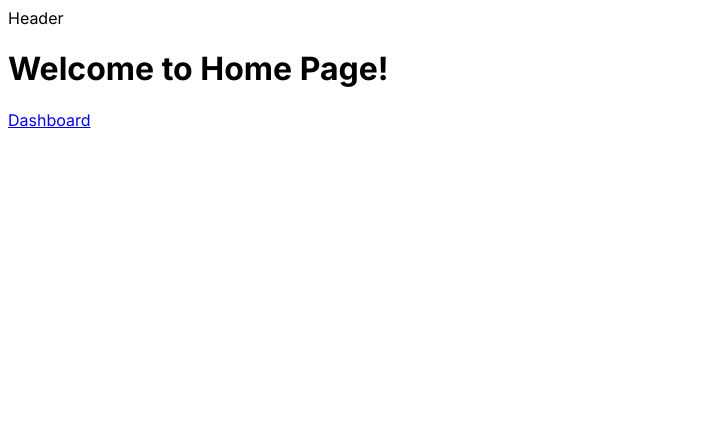
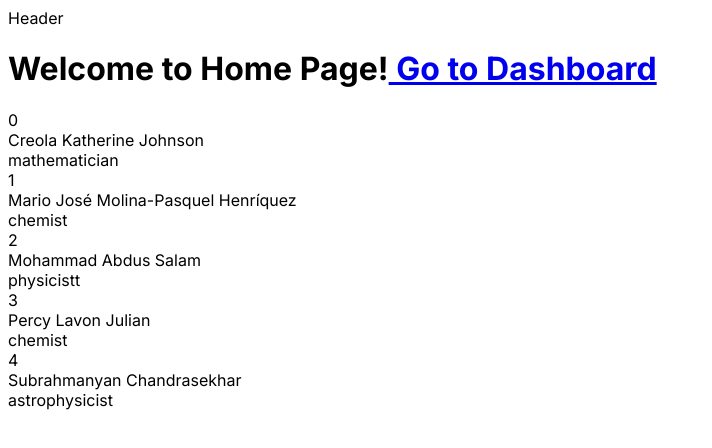
Before and after one commit to lokeshrajeshbabu1999/nextjs-boilerplate, a Next.js app: page / in a window 1280 px wide. Shown: the top 448 px of the page, without its empty margins (0-712 px from the left). Built offline with nearby package versions, Linux system fonts and the light colour scheme.

Commit message:
Added pages

```diff
--- a/src/app/page.tsx
+++ b/src/app/page.tsx
@@ -1,12 +1,47 @@
 // import Image from 'next/image'
 
 import Link from "next/link";
+import "../app/style.css"
+const people = [{
+  id: 0,
+  name: 'Creola Katherine Johnson',
+  profession: 'mathematician',
+}, {
+  id: 1,
+  name: 'Mario José Molina-Pasquel Henríquez',
+  profession: 'chemist',
+}, {
+  id: 2,
+  name: 'Mohammad Abdus Salam',
+  profession: 'physicistt',
+}, {
+  id: 3,
+  name: 'Percy Lavon Julian',
+  profession: 'chemist',
+}, {
+  id: 4,
+  name: 'Subrahmanyan Chandrasekhar',
+  profession: 'astrophysicist',
+}];
+export default function Home() {
 
-export default function Home() {
   return (
+
     <main className="flex min-h-screen flex-col items-center justify-between p-24">
-      <h1> Welcome to Home Page!</h1>
-      <Link href="/dashboard">Dashboard</Link>
+      <h1> Welcome to Home Page!
+        <Link href="/dashboard"> Go to Dashboard</Link>
+      </h1>
+      {people.map(item => (
+        <>
+          <div className="box"  >
+            <div key={item.id}>
+              <div>{item.id}</div>
+              <div>{item.name}</div>
+              <div>{item.profession}</div>
+            </div>
+          </div>
+        </>
+      ))}
     </main>
   )
 }
--- /dev/null
+++ b/src/app/style.css
@@ -0,0 +1,8 @@
+box {
+    width: 200px;
+    height: 100px;
+    background-color: lightblue;
+    border: 2px solid blue;
+    padding: 10px;
+    margin: 10px;
+}
```
